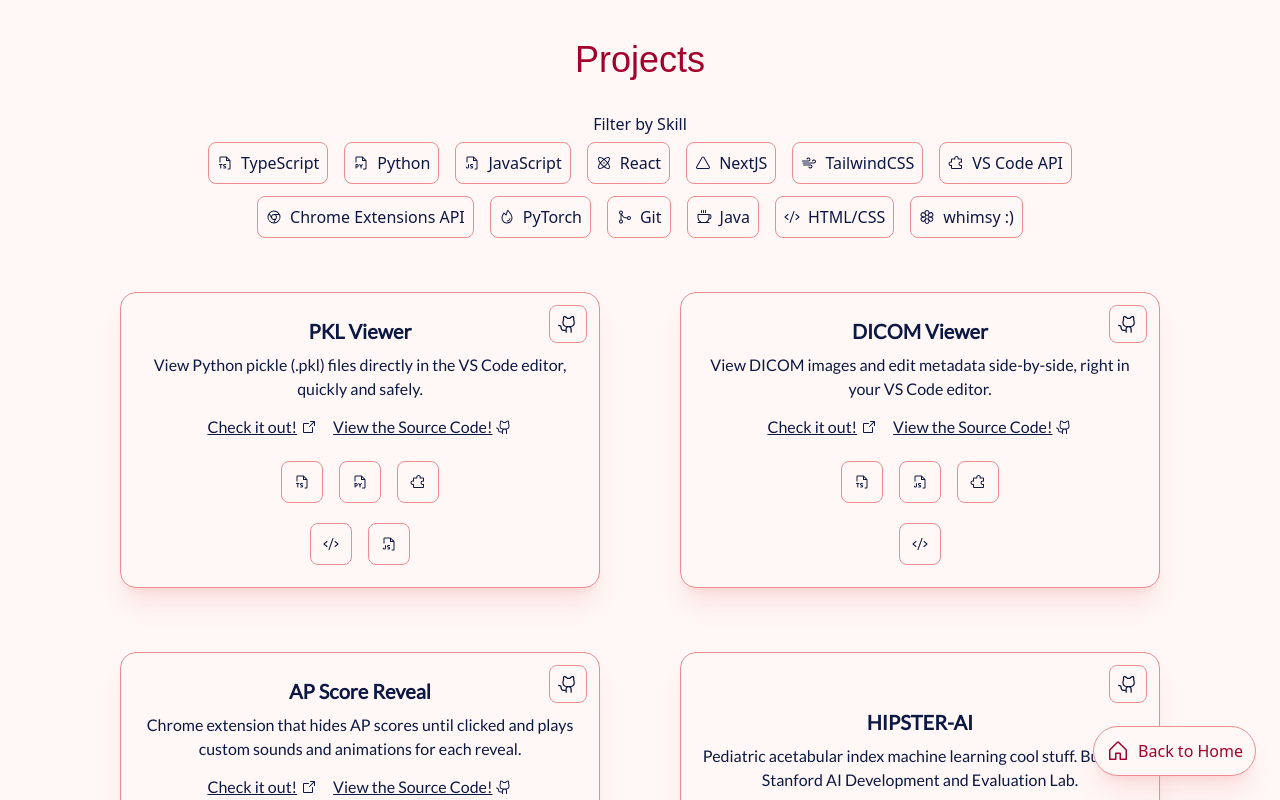
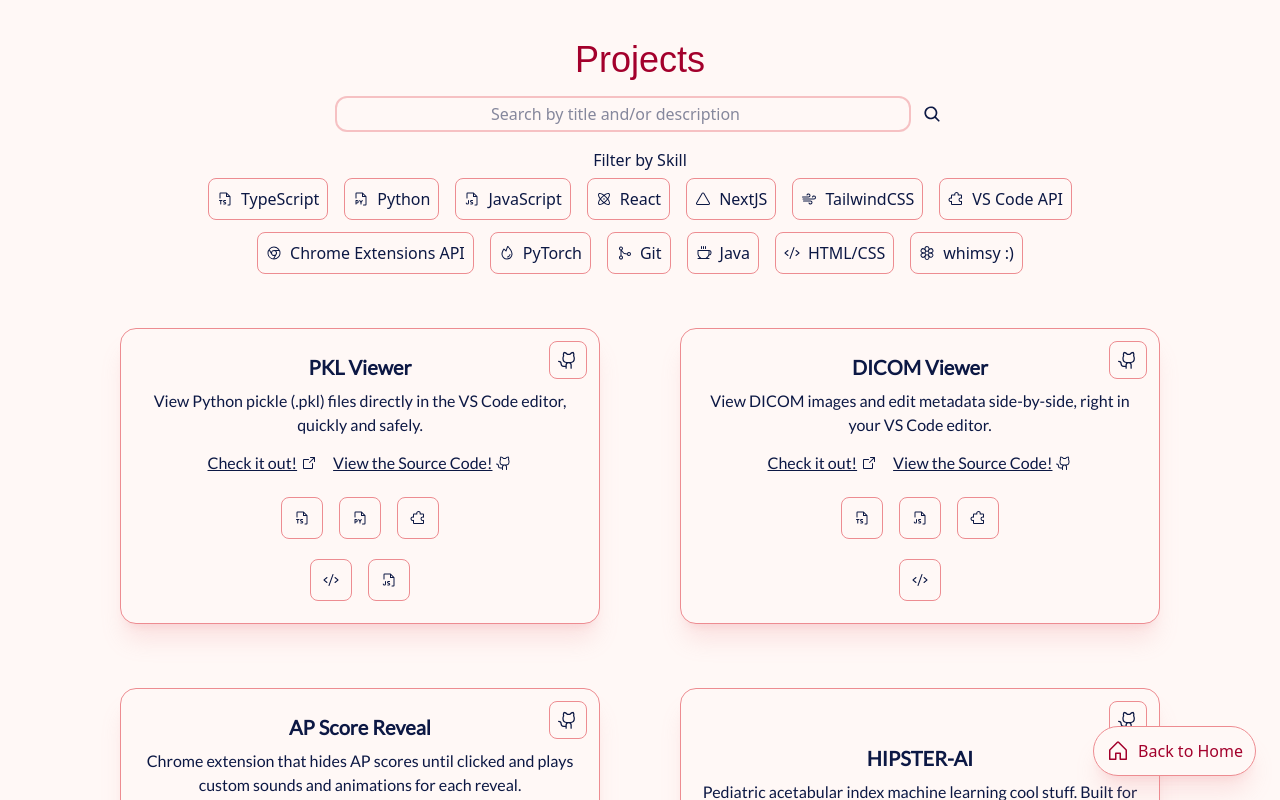
Before and after one commit to alaramartin/website, a Next.js app: page /projects in a window 1280 px wide. Shown: the top 800 px of the page. Built offline with nearby package versions, Linux system fonts and the light colour scheme; a web font is replaced by a local one.

Commit message:
added dynamic search to projects page as well, works in coordination with the filter

```diff
--- a/app/blog/components/BlogListView.tsx
+++ b/app/blog/components/BlogListView.tsx
@@ -1,6 +1,6 @@
 "use client";
 import Link from "next/link";
-import SearchBar from "./SearchBar";
+import SearchBar from "../../components/SearchBar";
 import { useState, useEffect } from "react";
 
 interface Post {
@@ -21,12 +21,6 @@
     useEffect(() => {
         if (search) {
             const filteredBlogPosts = posts.filter((post) => {
-                console.log(
-                    post.title.toLowerCase().includes(search.toLowerCase()),
-                    post.contentHTML
-                        .toLowerCase()
-                        .includes(search.toLowerCase())
-                );
                 return (
                     post.title.toLowerCase().includes(search.toLowerCase()) ||
                     post.contentHTML
@@ -34,7 +28,6 @@
                         .includes(search.toLowerCase())
                 );
             });
-            console.log(filteredBlogPosts.length);
             setVisibleBlogPosts(filteredBlogPosts);
         }
         if (search === "") {
@@ -44,7 +37,11 @@
 
     return (
         <>
-            <SearchBar search={search} setSearch={setSearch} />
+            <SearchBar
+                placeholderText="Search by post title and/or content"
+                search={search}
+                setSearch={setSearch}
+            />
             <div className={`text-left px-30 pt-10 flex flex-col`}>
                 {visibleBlogPosts.map(({ id, date, title }) => (
                     <Link
--- a/app/blog/components/SearchBar.tsx
+++ b/app/components/SearchBar.tsx
@@ -1,21 +1,27 @@
 import { MagnifyingGlassIcon } from "@phosphor-icons/react/dist/ssr";
 
 interface SearchProps {
+    placeholderText: string;
     search: string;
     setSearch: (search: string) => void;
 }
 
-export default function SearchBar({ search, setSearch }: SearchProps) {
+export default function SearchBar({
+    placeholderText,
+    search,
+    setSearch,
+}: SearchProps) {
     return (
         <div className="text-center flex items-center justify-center gap-2">
             <input
                 type="search"
                 id="searchbar"
                 maxLength={100}
-                placeholder="Search for blog post title or content"
+                placeholder={placeholderText}
                 className="text-textbrown border-2 border-lightred/50 focus:border-darkburgundy focus:outline-none p-1 rounded-xl transition-all duration-50 w-xl text-center"
                 value={search}
                 onChange={(e) => setSearch(e.target.value)}
+                autoComplete="off"
             />
             <label
                 htmlFor="searchbar"
--- a/app/projects/components/ProjectsContent.tsx
+++ b/app/projects/components/ProjectsContent.tsx
@@ -1,8 +1,9 @@
 "use client";
 import { useState, useEffect } from "react";
-import { projects } from "@/app/data/info.ts";
+import { projects } from "@/app/data/info";
 import Project from "./Project";
 import Filter from "./Filter";
+import SearchBar from "@/app/components/SearchBar";
 
 interface ProjectsContentProps {
     initialSkillFilter?: string | null;
@@ -11,19 +12,47 @@
 function ProjectsContent({ initialSkillFilter }: ProjectsContentProps) {
     // keep track of which projects to show/which are unfiltered using state
     const [visibleProjects, setVisibleProjects] = useState(projects);
+    // keep track of filtered projects
+    const [filteredProjects, setFilteredProjects] = useState(projects);
     useEffect(() => {
         if (initialSkillFilter) {
             const filtered = projects.filter((project) => {
                 return project.tags.includes(initialSkillFilter);
             });
             setVisibleProjects(filtered);
+            setFilteredProjects(filtered);
         }
     }, []);
+
+    // keep track of which projects to show when searched -- FILTER TAKES PRECEDENCE, search shows only those that match the filter as well
+    const [search, setSearch] = useState("");
+    useEffect(() => {
+        if (search) {
+            const filtered = filteredProjects.filter((project) => {
+                return (
+                    project.name.toLowerCase().includes(search.toLowerCase()) ||
+                    project.description
+                        .toLowerCase()
+                        .includes(search.toLowerCase())
+                );
+            });
+            setVisibleProjects(filtered);
+        }
+        if (search === "") {
+            setVisibleProjects(filteredProjects);
+        }
+    }, [search, filteredProjects]);
+
     return (
         <>
+            <SearchBar
+                placeholderText="Search by title and/or description"
+                search={search}
+                setSearch={setSearch}
+            />
             <Filter
                 projects={projects}
-                onFilterToggle={setVisibleProjects}
+                onFilterToggle={setFilteredProjects}
                 initialSkillFilter={initialSkillFilter}
             />
             <div className="grid grid-cols-4 text-textbrown gap-x-20 gap-y-16 items-stretch pt-8 px-15">
--- a/app/projects/page.tsx
+++ b/app/projects/page.tsx
@@ -3,8 +3,6 @@
 import Footer from "../components/Footer";
 import HomeButton from "../components/HomeButton";
 import { Metadata } from "next";
-
-// todo: add a searchbar - searches through project titles and descriptions for matches
 
 export const metadata: Metadata = {
     title: "Projects",
```
